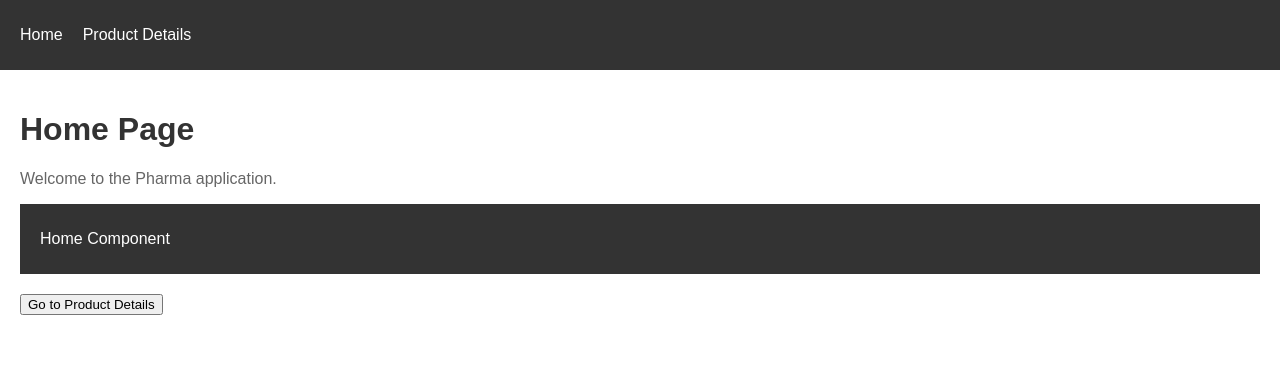
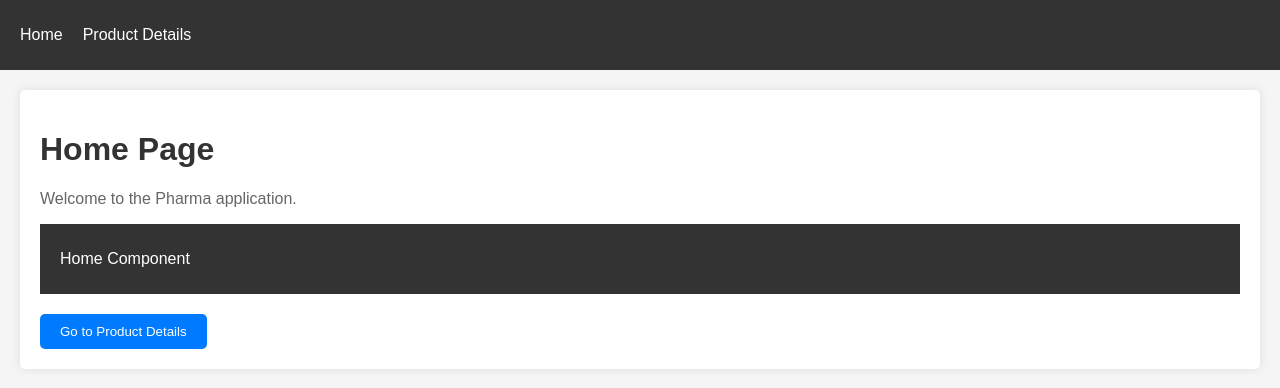
Before and after one commit to akhilShaji1995/PharmaApplication, a React (Create React App) app in the folder pharma-app/: page / in a window 1280 px wide. Shown: the top 388 px of the page. Built offline with nearby package versions, Linux system fonts and the light colour scheme.

Commit message:
Button styling update

```diff
--- a/pharma-app/src/App.css
+++ b/pharma-app/src/App.css
@@ -5,6 +5,7 @@
   margin: 0;
   padding: 0;
   box-sizing: border-box;
+  background-color: #f5f5f5;
 }
 
 nav {
@@ -34,6 +35,10 @@
 
 .container {
   padding: 20px;
+  background-color: white;
+  margin: 20px;
+  border-radius: 5px;
+  box-shadow: 0 0 10px rgba(0, 0, 0, 0.1);
 }
 
 h1, h2 {
@@ -44,6 +49,15 @@
   color: #666;
 }
 
-nav ul li a.active {
-  font-weight: bold;
+button {
+  background-color: #007bff;
+  color: white;
+  border: none;
+  padding: 10px 20px;
+  border-radius: 5px;
+  cursor: pointer;
 }
+
+button:hover {
+  background-color: #0056b3;
+}
```
